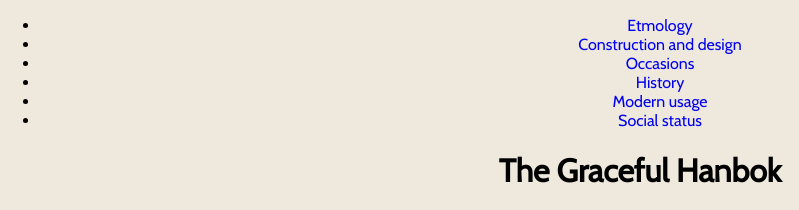
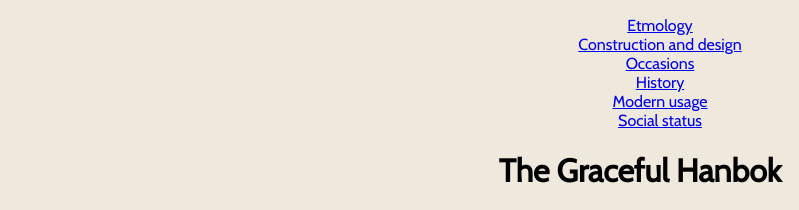
Before and after one commit to Jlovellealfeche/The-graceful-hanbok, a plain HTML site: page index.html in a window 1280 px wide. Shown: the top 210 px of the page, 0-799 px from the left. Drawn offline with nearby package versions, Linux system fonts and the light colour scheme.

Commit message:
getting rid of bullets in list item

```diff
--- a/styles.css
+++ b/styles.css
@@ -15,6 +15,6 @@ body  {
 
 /*For Navigation*/
 
- a {
-    text-decoration: none;
+ ul.main-nav {
+    list-style: none;
 }
```
